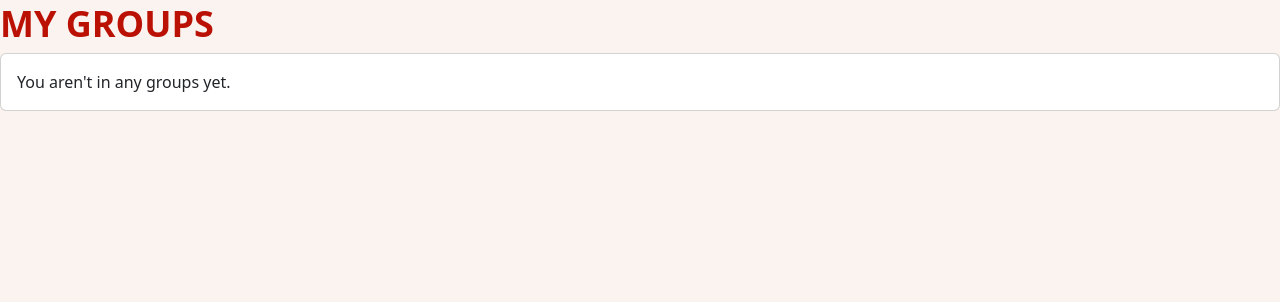
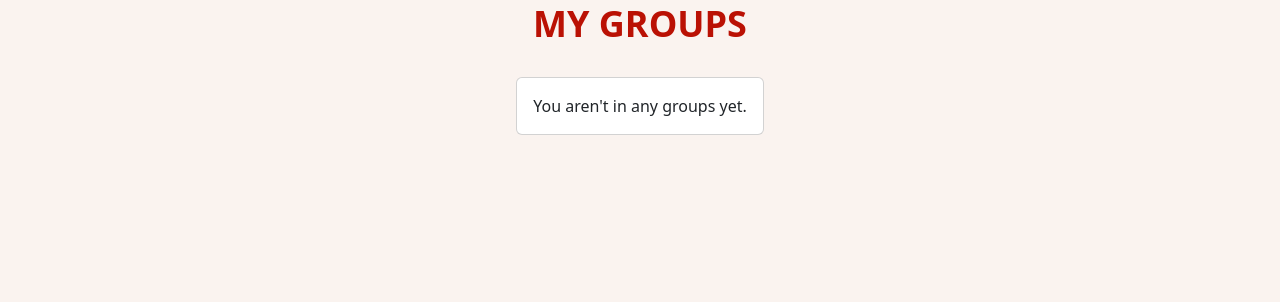
Before and after one commit to alex-enc/secret-santa-wishlist-django, a Django app: page /my_groups/ in a window 1280 px wide. Shown: the part 102-404 px from the top of the page. Run offline with Django 4.2, Linux system fonts and the light colour scheme; a user stored in the database is signed in; data comes from the database, SQL or seed files in the repository.

Commit message:
Center cards and MY GROUPS title

```diff
--- a/secret_santa_wishlist/secretsanta/static/base.css
+++ b/secret_santa_wishlist/secretsanta/static/base.css
@@ -2,3 +2,11 @@
     font-size: 25px;
     font-weight: bold;
 }
+
+.center-cards {
+  display: flex;
+  flex-direction: column; /* stack vertically */
+  align-items: center;   /* center horizontally */
+  gap: 1rem;             /* space between cards */
+  margin-top: 2rem;
+}
--- a/secret_santa_wishlist/secretsanta/templates/my_groups.html
+++ b/secret_santa_wishlist/secretsanta/templates/my_groups.html
@@ -1,7 +1,10 @@
 {% extends 'logged_in_base.html' %}
 {% block body %}
+<div style="text-align: center;">
     <h1>MY GROUPS</h1>
+</div>
 
+<div class="center-cards">
     {% for group in member_groups %}
     <div class="card" style="width: 50rem;">
         <div class="card-body">
@@ -17,6 +20,8 @@
         </div>
     </div>
     {% endfor %}
+    </br>
+</div>
 
 
 
```
Lines whose indentation alone changed are shown as unchanged.
